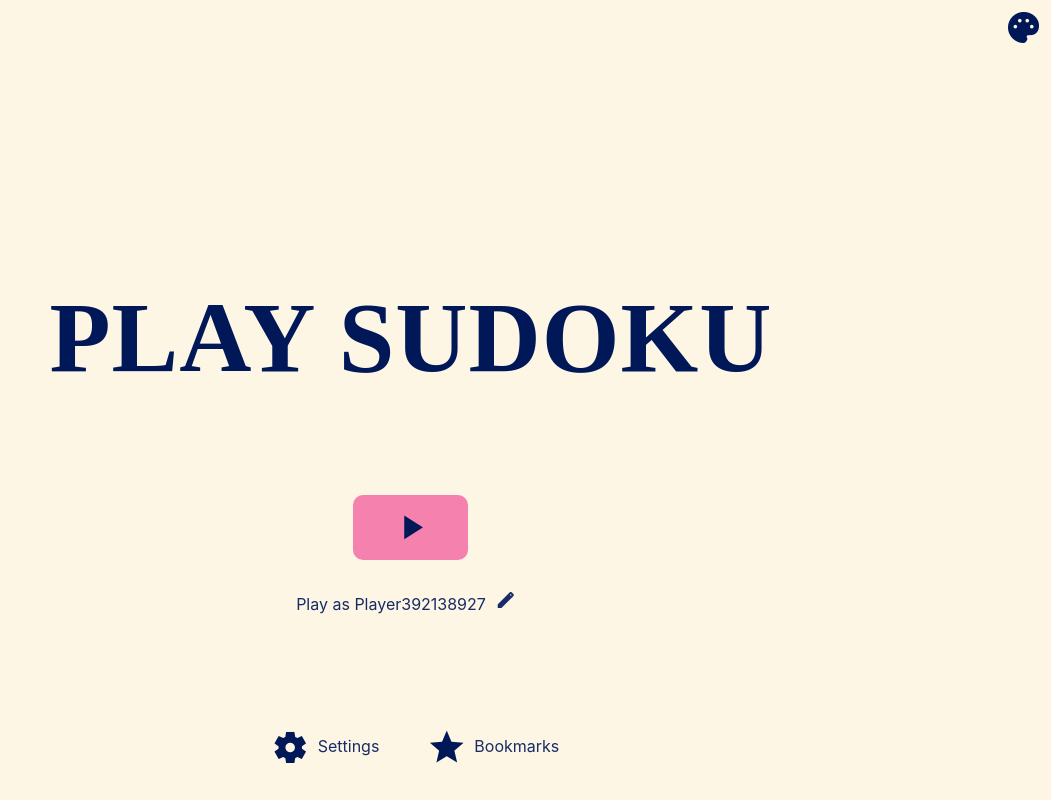
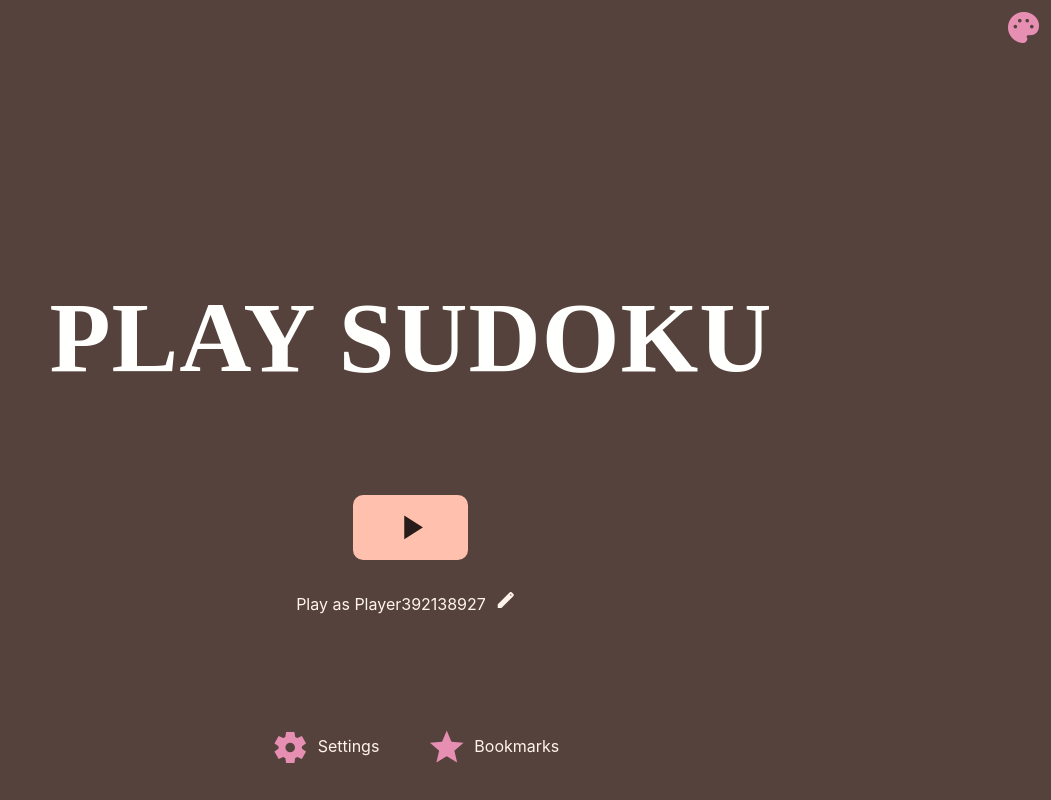
Before and after one commit to AlexChavezz/playsudoku, a React (Vite) app: page /play in a window 1280 px wide. Shown: the whole page, without its empty margins (229-1280 px from the left). Built offline with nearby package versions, Linux system fonts and the light colour scheme; a web font is replaced by a local one.

Commit message:
themes functionality fixed

```diff
--- a/src/App.tsx
+++ b/src/App.tsx
@@ -1,5 +1,6 @@
 import { useEffect, useReducer } from 'react';
 import { GlobalState } from './context/GlobalState';
+import { getThemeFromLocalS, saveThemeONLocalS, validateTheme } from './helpers/saveAndUpdateThemes';
 import { gobalReducer } from './reducers/globalReducer';
 import { MainRouter } from "./router/MainRouter";
 
@@ -8,11 +9,18 @@ const initialState = {
 }
 
 export default () => {
+  const [{ theme }, themeDispatch] = useReducer(gobalReducer, initialState);
   useEffect(() => {
-    themeDispatch({type:"changeTheme", payload: "themeTwo"})
+    //Comprobate initial theme
+    const themeSaved = getThemeFromLocalS();
+    if (!themeSaved) {
+      saveThemeONLocalS("themeOne");
+      themeDispatch({ type: "changeTheme", payload: "themeOne" })
+    } else {
+      //validate if theme is valid
+      validateTheme(themeSaved) ? themeDispatch({ type: "changeTheme", payload: themeSaved }) : saveThemeONLocalS("themeOne");
+    }
   }, [])
-  const [{ theme }, themeDispatch] = useReducer(gobalReducer, initialState);
-
   return (
     <GlobalState.Provider value={{
       theme,
--- a/src/components/PlayScreen/ColorItem.tsx
+++ b/src/components/PlayScreen/ColorItem.tsx
@@ -1,5 +1,6 @@
 import React, { useContext } from "react";
 import { GlobalState } from "../../context/GlobalState";
+import { saveThemeONLocalS } from "../../helpers/saveAndUpdateThemes";
 import { values } from "../../interfaces/interfaces";
 
 interface ColorItemProps {
@@ -10,9 +11,9 @@ interface ColorItemProps {
 export const ColorItem = React.memo(({ theme, setPalette }:ColorItemProps) => {
     const { themeDispatch } = useContext(GlobalState);
     function changeColor(){
+        setPalette(false);
+        saveThemeONLocalS(theme);
         themeDispatch({type:"changeTheme", payload: theme});
-        setPalette(false);
-        window.localStorage.setItem("theme", "hola");
     }
     return (
         <article
--- /dev/null
+++ b/src/helpers/saveAndUpdateThemes.ts
@@ -0,0 +1,13 @@
+export function saveThemeONLocalS(themeToSave: string) {
+    window.localStorage.setItem("theme", JSON.stringify(themeToSave));
+}
+export function getThemeFromLocalS() {
+    let themeSaved: any = window.localStorage.getItem("theme");
+    themeSaved = JSON.parse(themeSaved);
+    return themeSaved;
+}
+export function validateTheme(theme: string): boolean {
+    let bool = false;
+    if (theme === "themeOne" || theme === "themeTwo" || theme === "themeThree" || theme === "themeFour" || theme === "themeFive") bool = true;
+    return bool;
+}
--- a/src/pages/PlayScreen.tsx
+++ b/src/pages/PlayScreen.tsx
@@ -8,19 +8,10 @@ import { values } from "../interfaces/interfaces";
 const Themes: values[] = ["themeOne", "themeTwo", "themeThree", "themeFour", "themeFive"];
 
 export const PlayScreen = () => {
-    const { theme, themeDispatch } = useContext(GlobalState);
+    const { theme } = useContext(GlobalState);
     const [palette, setPalette] = useState<boolean>(false);
     const colorRef = useRef<HTMLElement>(null);
-    console.log(theme)
     useEffect(() => {
-        const themeSaved: string | null = window.localStorage.getItem("theme");
-        if(!themeSaved){
-            window.localStorage.setItem("theme", "themeOne");
-        }else{
-            themeDispatch({ type: "changeTheme", payload: themeSaved });
-            localStorage.setItem("theme", theme);
-        }
-
         if (palette) {
             animationIn(colorRef);
         } else {
```
